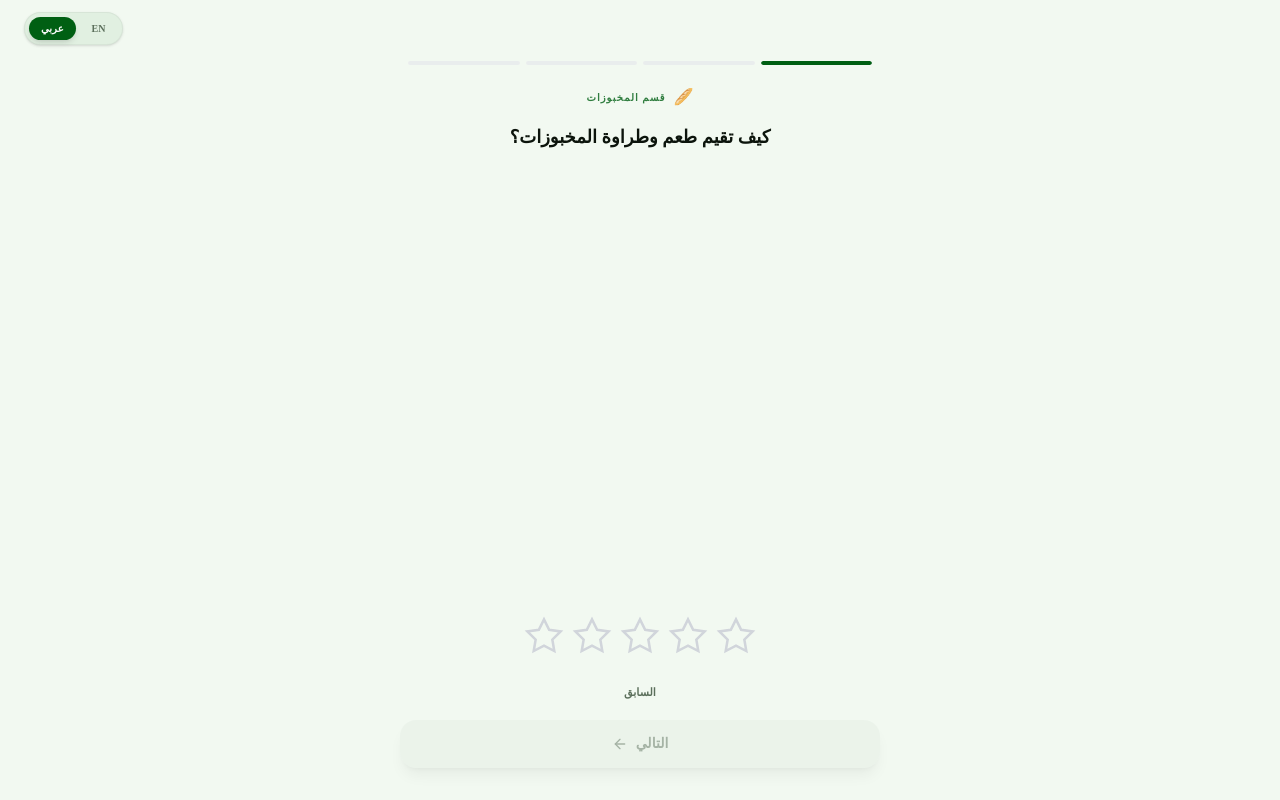
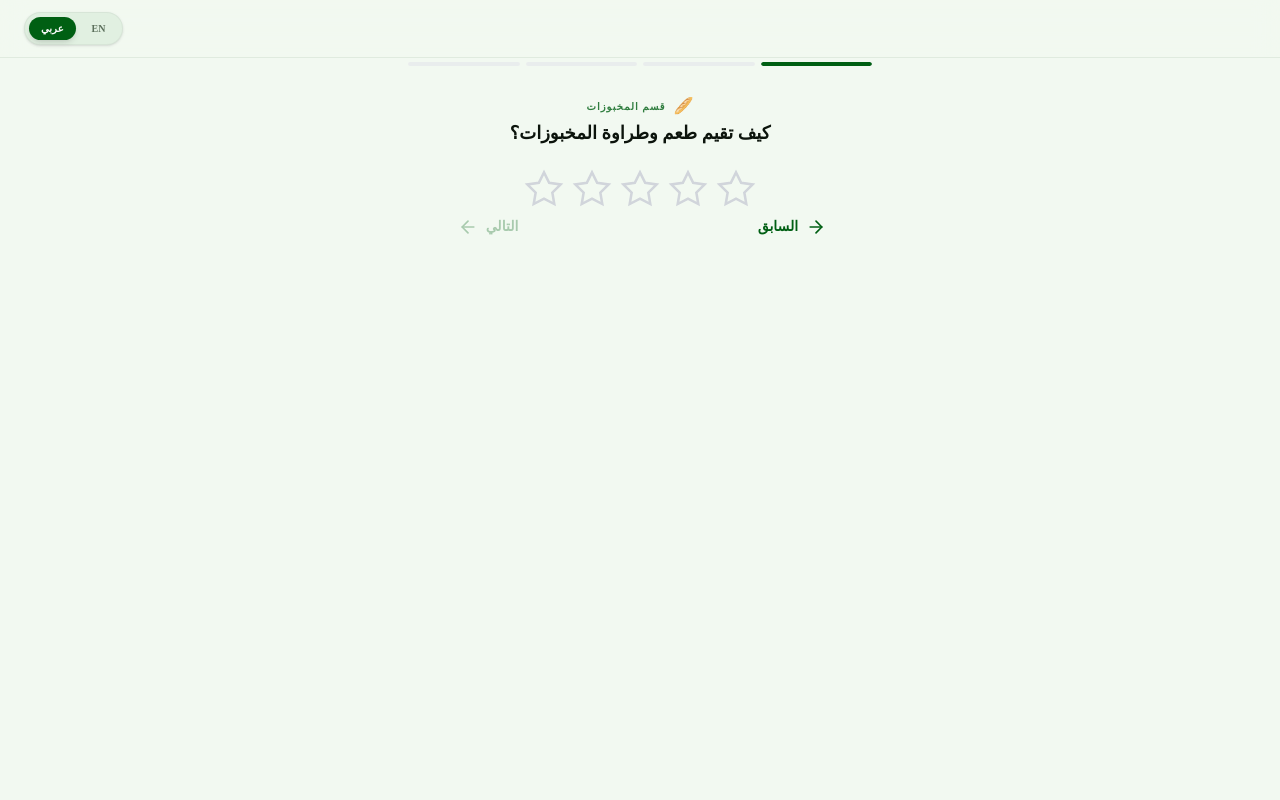
Before and after one commit to m7amad45/customer-feedback-system-Halamarket, a Next.js app: page /s in a window 1280 px wide. Both pictures are taken after a click on the button "ابدأ التقييم". Built offline with nearby package versions, Linux system fonts and the light colour scheme.

Commit message:
Marwa Notes 30-april

```diff
--- a/app/s/page.tsx
+++ b/app/s/page.tsx
@@ -62,6 +62,17 @@ function SurveyContent() {
     setAnswers((prev) => ({ ...prev, [questionId]: value }));
   }
 
+  // دالة جديدة تسمح بإلغاء الاختيار عند الضغط مرتين
+  function handleRatingToggle(questionId: string, rating: number) {
+    // إذا كان التقييم المختار حالياً هو نفسه الذي ضغطت عليه، نجعله 0 (إلغاء)
+    if (currentRating === rating) {
+      handleAnswer(questionId, 0);
+    } else {
+      // إذا كان مختلفاً، نحدث القيمة بشكل طبيعي
+      handleAnswer(questionId, rating);
+    }
+  }
+
   function handleNext() {
     if (!department) return;
     if (answers[department.questions[currentQuestion].id] === undefined) return;
@@ -120,12 +131,12 @@ function SurveyContent() {
   return (
     /* 1. استخدام dvh لضمان المقاس الصحيح على الجوال ومنع السكرول نهائياً */
     <div
-      className="h-[100dvh] w-full bg-background flex flex-col overflow-hidden relative touch-none"
+      className="min-h-dvh w-full bg-background flex flex-col overflow-y-auto relative pb-6"
       dir={dir}
     >
       {/* Header - تقليل البادينج */}
       <header
-        className="w-full flex items-center justify-between px-6 py-3 z-10"
+        className="w-full flex items-center justify-between px-6 py-3 z-60 sticky top-0 bg-background/80 backdrop-blur-md border-b border-border/50"
         dir="ltr"
       >
         <div className="flex items-center gap-1 bg-secondary rounded-full p-1 shadow-sm border border-border/50">
@@ -190,7 +201,7 @@ function SurveyContent() {
                 <h1 className="text-2xl font-extrabold text-foreground">
                   {isRtl ? "أهلاً وسهلاً بك" : "Welcome!"}
                 </h1>
-                <p className="text-muted-foreground text-sm max-w-[240px] mx-auto italic">
+                <p className="text-muted-foreground text-sm max-w-60 mx-auto italic">
                   {isRtl
                     ? "نسعد بخدمتكم دائماً في أسواق هلا"
                     : "We are happy to serve you at Hala Markets"}
@@ -202,7 +213,7 @@ function SurveyContent() {
                   setCurrentQuestion(0);
                   setAnswers({});
                 }}
-                className="w-full max-w-[280px] bg-primary text-primary-foreground rounded-2xl h-14 font-bold text-lg flex items-center justify-center gap-3 shadow-xl active:scale-95 transition-transform"
+                className="w-full max-w-60 bg-primary text-primary-foreground rounded-2xl h-14 font-bold text-lg flex items-center justify-center gap-3 shadow-xl active:scale-95 transition-transform"
               >
                 {isRtl ? (
                   <>
@@ -219,18 +230,56 @@ function SurveyContent() {
             </motion.div>
           )}
 
-          {/* Questions Step - ضغط المسافات الرأسية جداً */}
-          {/* Questions Step - تنسيق مضغوط وذكي */}
           {step === "questions" && department && (
             <motion.div
               key={`q-${currentQuestion}`}
               initial={{ opacity: 0, x: isRtl ? -30 : 30 }}
               animate={{ opacity: 1, x: 0 }}
               exit={{ opacity: 0, x: isRtl ? 30 : -30 }}
-              className="w-full h-full flex flex-col items-center"
+              layout // إضافة layout لضمان انسيابية حركة العناصر عند ظهور الإيموجي فوقها
+              className="w-full h-full flex flex-col items-center px-4"
             >
-              {/* 1. القسم العلوي: السؤال (بمساحة ثابتة) */}
-              <div className="w-full flex flex-col items-center gap-1 pt-2">
+              {/* 1. حاوية الإيموجي "الشبح" (فوق السؤال) */}
+              <motion.div
+                layout
+                className={cn(
+                  "w-full flex flex-col items-center justify-center overflow-hidden transition-all duration-500 ease-in-out",
+                  currentRating > 0
+                    ? "h-32 opacity-100 mt-2"
+                    : "h-0 opacity-0 mt-0",
+                )}
+              >
+                <AnimatePresence mode="wait">
+                  {currentRating > 0 && ratingEmoji && (
+                    <motion.div
+                      key={ratingEmoji.score}
+                      initial={{ scale: 0.5, opacity: 0, y: -10 }}
+                      animate={{ scale: 1.1, opacity: 1, y: 0 }} // تكبير بسيط عند الظهور ليعطي حياة
+                      transition={{
+                        type: "spring",
+                        stiffness: 260, // زيادة الصلابة لسرعة الاستجابة
+                        damping: 20, // زيادة التخميد لجعل الحركة تستقر بنعومة دون اهتزاز زائد
+                        mass: 1, // وزن طبيعي للعنصر
+                      }}
+                      className="flex flex-col items-center"
+                    >
+                      <span className="text-6xl mb-2">{ratingEmoji.emoji}</span>
+                      <span
+                        className="text-xs font-bold px-3 py-1 rounded-full bg-secondary"
+                        style={{ color: ratingEmoji.color }}
+                      >
+                        {isRtl ? ratingEmoji.label : ratingEmoji.labelEn}
+                      </span>
+                    </motion.div>
+                  )}
+                </AnimatePresence>
+              </motion.div>
+
+              {/* 2. قسم السؤال (ينزلق للأسفل عند ظهور الإيموجي) */}
+              <motion.div
+                layout
+                className="w-full flex flex-col items-center gap-1 pt-4"
+              >
                 <div className="text-center">
                   <div className="flex items-center justify-center gap-2 text-primary font-bold opacity-80 mb-1">
                     <span>{department.emoji}</span>
@@ -238,87 +287,94 @@ function SurveyContent() {
                       {isRtl ? department.nameAr : department.nameEn}
                     </span>
                   </div>
-                  <h2 className="text-lg font-black text-foreground leading-tight px-4 min-h-[3rem] flex items-center justify-center">
+                  <h2 className="text-lg font-black text-foreground leading-tight text-center w-full">
                     {department.questions[currentQuestion][isRtl ? "ar" : "en"]}
                   </h2>
                 </div>
-              </div>
+              </motion.div>
 
-              {/* 2. القسم الأوسط: الإيموجي (متمركز في المنتصف بمرونة) */}
-              <div className="flex-1 flex flex-col items-center justify-center w-full min-h-[140px]">
-                <AnimatePresence mode="wait">
-                  {currentRating > 0 && ratingEmoji ? (
-                    <motion.div
-                      key={ratingEmoji.score}
-                      initial={{ scale: 0, opacity: 0 }}
-                      animate={{ scale: 1, opacity: 1 }}
-                      className="flex flex-col items-center"
-                    >
-                      <span className="text-6xl md:text-7xl mb-2">
-                        {ratingEmoji.emoji}
-                      </span>
-                      <span
-                        className="text-xs font-bold px-3 py-1 rounded-full bg-secondary"
-                        style={{ color: ratingEmoji.color }}
-                      >
-                        {isRtl ? ratingEmoji.label : ratingEmoji.labelEn}
-                      </span>
-                    </motion.div>
-                  ) : (
-                    <div className="h-24" /> // مساحة محجوزة عند عدم الاختيار
-                  )}
-                </AnimatePresence>
-              </div>
-
-              {/* 3. النجوم: قريبة من الإيموجي */}
-              <div className="w-full flex justify-center pb-6">
+              {/* 3. النجوم */}
+              <motion.div
+                layout
+                className="w-full flex-1 flex items-start justify-center pt-6"
+              >
                 <QuestionCard
                   question={department.questions[currentQuestion]}
                   questionIndex={currentQuestion}
                   totalQuestions={department.questions.length}
                   value={answers[department.questions[currentQuestion].id] ?? 0}
                   onChange={(v) =>
-                    handleAnswer(department.questions[currentQuestion].id, v)
+                    handleRatingToggle(
+                      department.questions[currentQuestion].id,
+                      v,
+                    )
                   }
                   language={lang}
                   minimal
                 />
-              </div>
+              </motion.div>
 
-              {/* 4. الأزرار: مسافة بسيطة ومدروسة */}
-              <div className="w-full flex flex-col-reverse items-center gap-4 pb-6">
-                <button
+              {/* 4. الأزرار في الأسفل - توزيع يمين ويسار بتصميم شفاف */}
+              {/* حاوية الأزرار: تضمن توزيع الأزرار يميناً ويساراً وتوحيد الهوية البصرية */}
+              <motion.div
+                layout
+                className="w-full flex flex-row items-center justify-between gap-4 pb-8 px-2"
+              >
+                {/* زر السابق: تم توحيد الحجم وتعديل ترتيب السهم بناءً على اللغة */}
+                <motion.button
+                  whileTap={{ scale: 0.95 }}
+                  onClick={handleBack}
+                  // التنسيق: جعلنا العرض متناسباً مع المحتوى مع ضمان نفس مساحة الضغط
+                  className="flex items-center justify-center gap-2 w-32 py-2 text-primary hover:opacity-80 transition-all duration-300 font-bold text-sm bg-transparent border-none outline-none"
+                >
+                  {isRtl ? (
+                    /* ترتيب العربي: السهم يميناً (قبل الكلمة) ثم النص */
+                    <>
+                      <ArrowRight className="w-5 h-5" />
+                      <span>السابق</span>
+                    </>
+                  ) : (
+                    /* ترتيب الإنجليزي: السهم يساراً ثم النص */
+                    <>
+                      <ArrowLeft className="w-5 h-5" />
+                      <span>Back</span>
+                    </>
+                  )}
+                </motion.button>
+
+                {/* زر التالي: يطابق حجم زر السابق ويتغير لونه عند تفعيل الإجابة */}
+                <motion.button
+                  whileTap={
+                    answers[department.questions[currentQuestion].id]
+                      ? { scale: 0.95 }
+                      : {}
+                  }
                   onClick={handleNext}
                   disabled={!answers[department.questions[currentQuestion].id]}
                   className={cn(
-                    "w-full h-12 rounded-xl font-black text-sm flex items-center justify-center gap-2 shadow-lg transition-all active:scale-[0.98]",
+                    "flex items-center justify-center gap-2 w-32 py-2 font-black text-sm transition-all duration-500 bg-transparent border-none outline-none",
+                    // التغيير البصري: يضيء الزر عند اختيار إجابة
+                    "text-primary",
                     answers[department.questions[currentQuestion].id]
-                      ? "bg-primary text-primary-foreground shadow-primary/20"
-                      : "bg-muted text-muted-foreground opacity-50",
+                      ? "opacity-100 cursor-pointer"
+                      : "opacity-30 cursor-not-allowed",
                   )}
                 >
-                  {currentQuestion < department.questions.length - 1
-                    ? isRtl
-                      ? "التالي"
-                      : "Next"
-                    : isRtl
-                      ? "تعليق"
-                      : "Comment"}
                   {isRtl ? (
-                    <ArrowLeft className="w-4 h-4" />
+                    /* ترتيب العربي: النص ثم السهم يساراً (بعد الكلمة) */
+                    <>
+                      <span>التالي</span>
+                      <ArrowLeft className="w-5 h-5" />
+                    </>
                   ) : (
-                    <ArrowRight className="w-4 h-4" />
+                    /* ترتيب الإنجليزي: النص ثم السهم يميناً */
+                    <>
+                      <span>Next</span>
+                      <ArrowRight className="w-5 h-5" />
+                    </>
                   )}
-                </button>
-
-                <motion.button
-                  whileTap={{ scale: 0.95 }}
-                  onClick={handleBack}
-                  className="py-1 text-muted-foreground hover:text-foreground text-[11px] font-bold"
-                >
-                  {isRtl ? "السابق" : "Back"}
                 </motion.button>
-              </div>
+              </motion.div>
             </motion.div>
           )}
 
@@ -396,7 +452,7 @@ function SurveyContent() {
                     🎉
                   </motion.span>
                 </h2>
-                <p className="text-muted-foreground text-base max-w-[280px] mx-auto italic leading-relaxed">
+                <p className="text-muted-foreground text-base max-w-60 mx-auto italic leading-relaxed">
                   {isRtl
                     ? "تم إرسال تقييمك بنجاح. نسعد دائماً بزيارتك لأسواق هلا ورأيك محل اهتمامنا."
                     : "Your feedback has been submitted successfully."}
```
